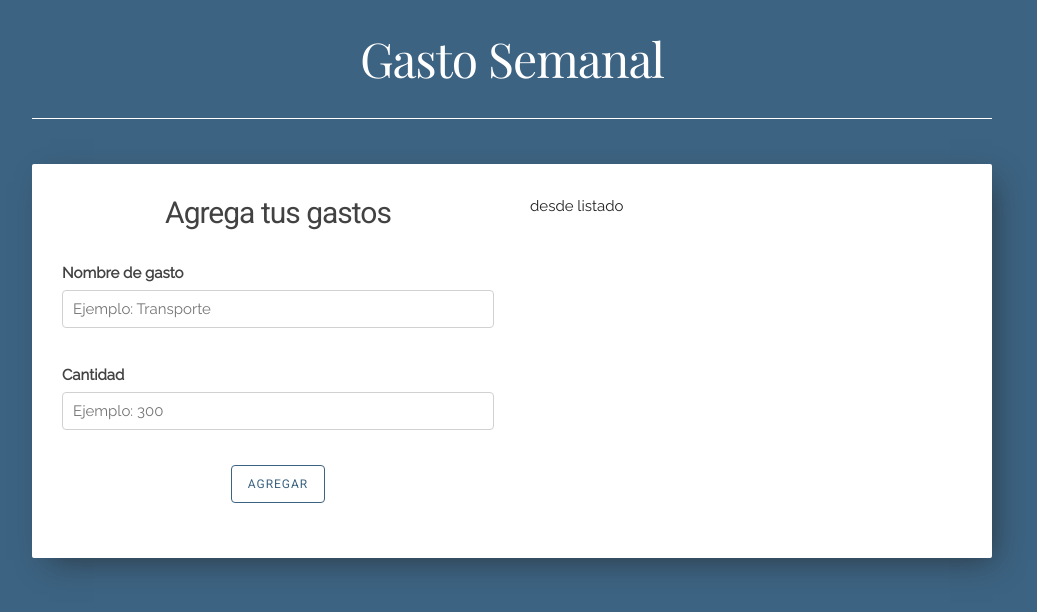
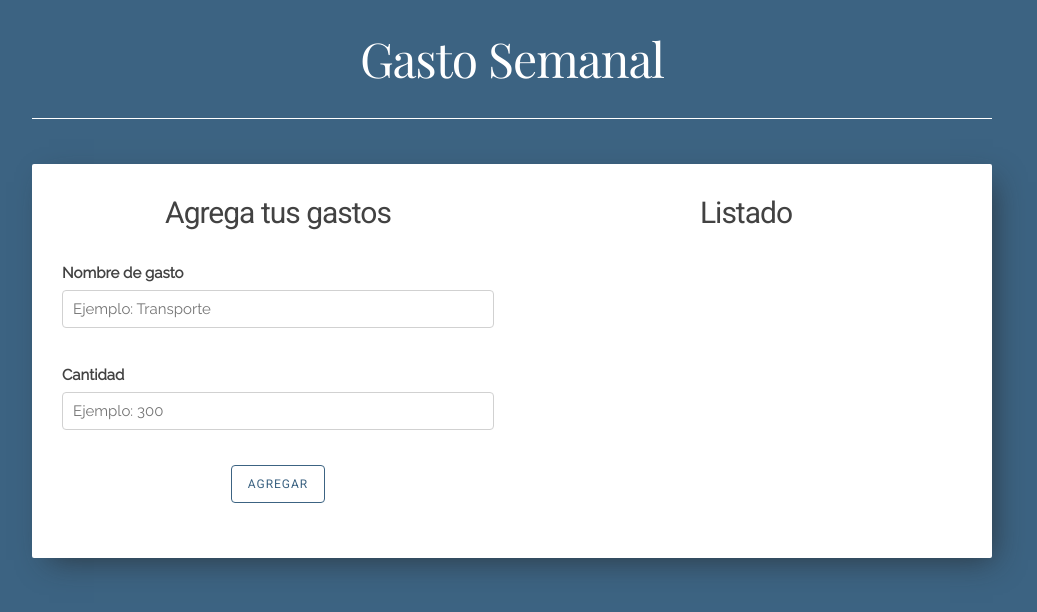
Before and after one commit to CesarRivasP/weekly-expense, a React (Create React App) app: page / in a window 1280 px wide. Shown: the top 612 px of the page, without its empty margins (128-1165 px from the left). Built offline with nearby package versions, Linux system fonts and the light colour scheme.

Commit message:
Render new spendings

```diff
--- a/src/components/list.js
+++ b/src/components/list.js
@@ -1,11 +1,22 @@
-import React, {Component} from 'react';
+import React, { Component } from 'react';
+import Spending from './spending';
 
 class List extends Component {
   render(){
+    const { spendings } = this.props;
     return(
-      <p>desde listado</p>
+      <div className="gastos-realizados">
+        <h2>Listado</h2>
+        {/* Se obtienen las llaves de los objetos, para despues mapear uno a uno esos objetos mediante su llave */}
+        {Object.keys(spendings).map((key) => (
+          <Spending spendings={spendings[key]} key={key} />
+          // {/*asi se selecciona el key actual*/}
+        ))}
+      </div>
     )
   }
 }
 
 export default List;
+// Object.keys para iterar un objeto
+// map para acceder a dicho objeto
```
